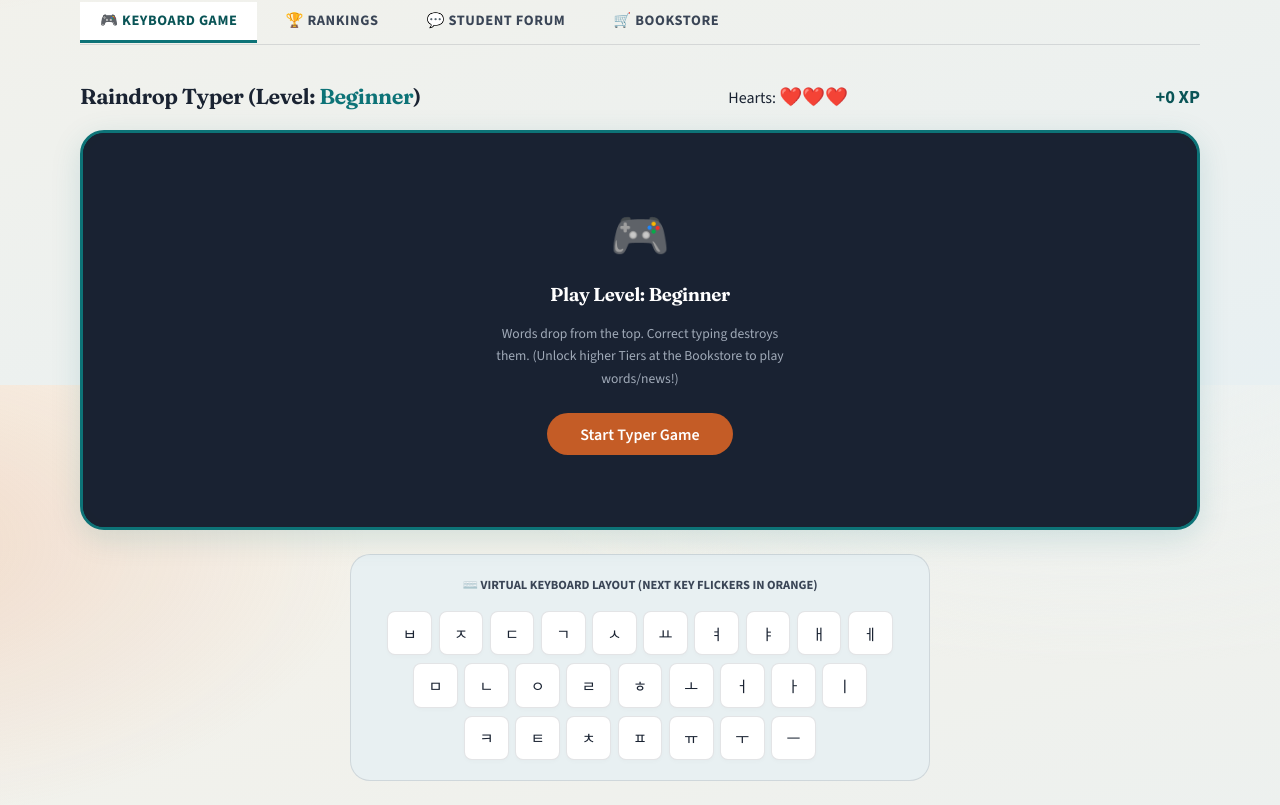
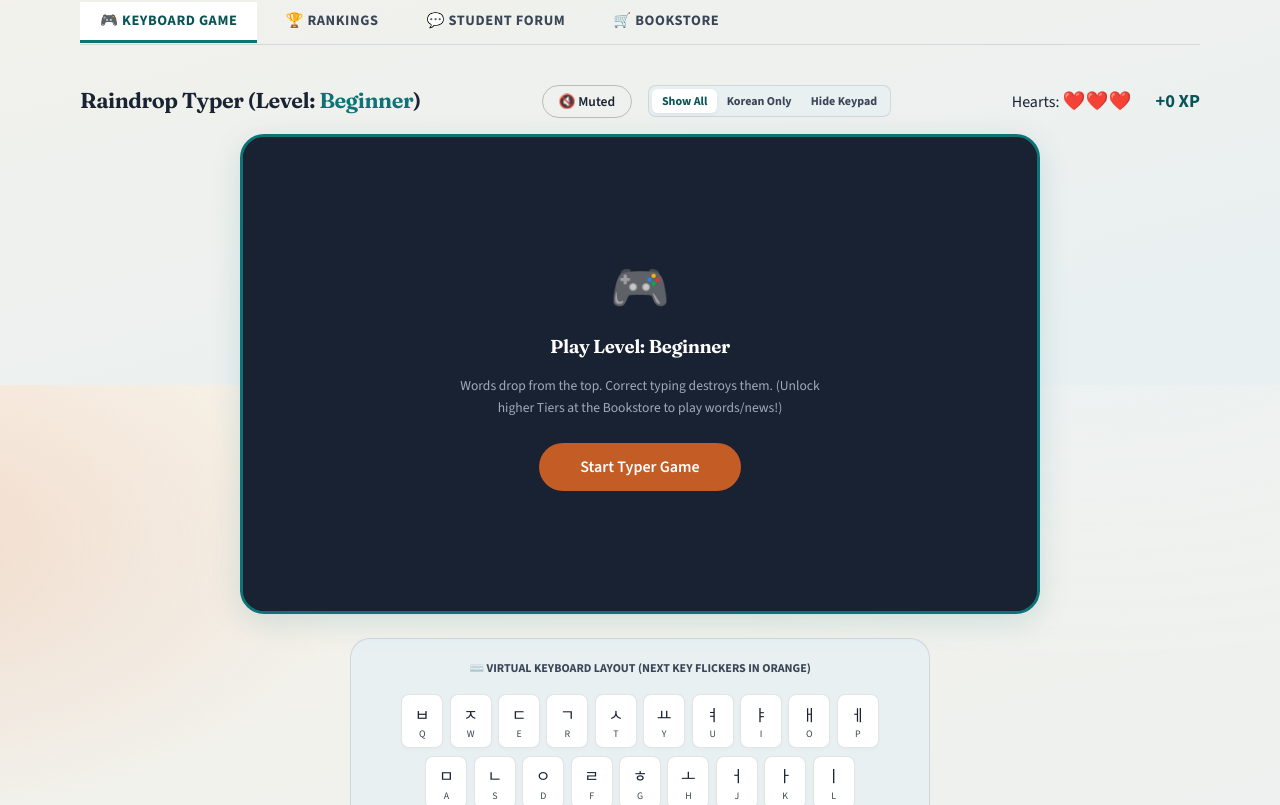
Before and after one commit to leadmeta/malmoa, a React (Vite) app: page /play-hub in a window 1280 px wide. Shown: the part 415-1220 px from the top of the page. Built offline with nearby package versions, Linux system fonts and the light colour scheme.

Commit message:
Feat: Enhance Hangul typing game mechanics (instant evaluation, sinusoid wiggle offset, virtual keyboard mode configs, synthesized oscillator beep audios)

```diff
--- a/src/pages/PlayHubPage.tsx
+++ b/src/pages/PlayHubPage.tsx
@@ -42,6 +42,66 @@ const TYPING_SETS: Record<UserTier, { text: string; translation: string }[]> = {
   ]
 }
 
+// Keyboard key mappings (Hangul to English)
+const KEY_MAP: Record<string, string> = {
+  'ㅂ': 'Q', 'ㅈ': 'W', 'ㄷ': 'E', 'ㄱ': 'R', 'ㅅ': 'T', 'ㅛ': 'Y', 'ㅕ': 'U', 'ㅑ': 'I', 'ㅐ': 'O', 'ㅔ': 'P',
+  'ㅁ': 'A', 'ㄴ': 'S', 'ㅇ': 'D', 'ㄹ': 'F', 'ㅎ': 'G', 'ㅗ': 'H', 'ㅓ': 'J', 'ㅏ': 'K', 'ㅣ': 'L',
+  'ㅋ': 'Z', 'ㅌ': 'X', 'ㅊ': 'C', 'ㅍ': 'V', 'ㅠ': 'B', 'ㅜ': 'N', 'ㅡ': 'M'
+}
+
+// Custom oscillator synthesizer beep effects
+function playSynthSound(type: 'correct' | 'wrong' | 'start' | 'gameover', isMuted: boolean) {
+  if (isMuted) return
+  try {
+    const AudioContext = window.AudioContext || (window as any).webkitAudioContext
+    if (!AudioContext) return
+    const ctx = new AudioContext()
+    const osc = ctx.createOscillator()
+    const gain = ctx.createGain()
+
+    osc.connect(gain)
+    gain.connect(ctx.destination)
+
+    if (type === 'correct') {
+      osc.type = 'sine'
+      osc.frequency.setValueAtTime(523.25, ctx.currentTime) // C5
+      osc.frequency.setValueAtTime(659.25, ctx.currentTime + 0.08) // E5
+      gain.gain.setValueAtTime(0.08, ctx.currentTime)
+      gain.gain.exponentialRampToValueAtTime(0.01, ctx.currentTime + 0.22)
+      osc.start()
+      osc.stop(ctx.currentTime + 0.22)
+    } else if (type === 'wrong') {
+      osc.type = 'sawtooth'
+      osc.frequency.setValueAtTime(160, ctx.currentTime)
+      osc.frequency.setValueAtTime(110, ctx.currentTime + 0.12)
+      gain.gain.setValueAtTime(0.12, ctx.currentTime)
+      gain.gain.exponentialRampToValueAtTime(0.01, ctx.currentTime + 0.28)
+      osc.start()
+      osc.stop(ctx.currentTime + 0.28)
+    } else if (type === 'start') {
+      osc.type = 'triangle'
+      osc.frequency.setValueAtTime(320, ctx.currentTime)
+      osc.frequency.setValueAtTime(480, ctx.currentTime + 0.08)
+      osc.frequency.setValueAtTime(640, ctx.currentTime + 0.16)
+      gain.gain.setValueAtTime(0.08, ctx.currentTime)
+      gain.gain.exponentialRampToValueAtTime(0.01, ctx.currentTime + 0.4)
+      osc.start()
+      osc.stop(ctx.currentTime + 0.4)
+    } else if (type === 'gameover') {
+      osc.type = 'sawtooth'
+      osc.frequency.setValueAtTime(220, ctx.currentTime)
+      osc.frequency.setValueAtTime(140, ctx.currentTime + 0.25)
+      osc.frequency.setValueAtTime(90, ctx.currentTime + 0.5)
+      gain.gain.setValueAtTime(0.15, ctx.currentTime)
+      gain.gain.exponentialRampToValueAtTime(0.01, ctx.currentTime + 0.6)
+      osc.start()
+      osc.stop(ctx.currentTime + 0.6)
+    }
+  } catch {
+    // Ignore audio contexts blocks
+  }
+}
+
 export function PlayHubPage() {
   const [activeTab, setActiveTab] = useState<SubTab>('game')
 
@@ -51,6 +111,12 @@ export function PlayHubPage() {
     xp: 100,
     tier: 'Beginner'
   })
+
+  // Audio mute state
+  const [isMuted, setIsMuted] = useState(true)
+
+  // Virtual keyboard setting: 'all' | 'korean' | 'hide'
+  const [keyboardMode, setKeyboardMode] = useState<'all' | 'korean' | 'hide'>('all')
 
   // Load User profile & setup defaults
   const reloadUserProfile = () => {
@@ -88,9 +154,10 @@ export function PlayHubPage() {
   const [typedInput, setTypedInput] = useState('')
   const [gameScore, setGameScore] = useState(0)
   const [gameLives, setGameLives] = useState(3)
+  const [difficulty, setDifficulty] = useState(1.5) // Velocity multiplier
 
-  const gameLoopRef = useRef<number | null>(null)
   const spawnTimerRef = useRef<number | null>(null)
+  const movementIntervalRef = useRef<number | null>(null)
   const nextWordId = useRef(0)
 
   const startGame = () => {
@@ -99,8 +166,10 @@ export function PlayHubPage() {
     setFallingWords([])
     setGameScore(0)
     setGameLives(3)
+    setDifficulty(1.5)
     setTypedInput('')
     nextWordId.current = 0
+    playSynthSound('start', isMuted)
   }
 
   // Spawn word loop
@@ -109,6 +178,9 @@ export function PlayHubPage() {
       if (spawnTimerRef.current) clearInterval(spawnTimerRef.current)
       return
     }
+
+    // Dynamic spawn interval based on tier
+    const intervalTime = userProfile.tier === 'Advanced' ? 3500 : 2200
 
     spawnTimerRef.current = window.setInterval(() => {
       const wordPool = TYPING_SETS[userProfile.tier]
@@ -122,40 +194,42 @@ export function PlayHubPage() {
         y: 0
       }
       setFallingWords((prev) => [...prev, newWord])
-    }, 2500)
+    }, intervalTime)
 
     return () => {
       if (spawnTimerRef.current) clearInterval(spawnTimerRef.current)
     }
   }, [gamePlaying, gameOver, userProfile.tier])
 
-  // Tracing animation loop
+  // Movement Physics (Top coordinates update every 35ms using setInterval to prevent closure locks)
   useEffect(() => {
     if (!gamePlaying || gameOver) {
-      if (gameLoopRef.current) cancelAnimationFrame(gameLoopRef.current)
+      if (movementIntervalRef.current) clearInterval(movementIntervalRef.current)
       return
     }
 
-    const moveDown = () => {
-      let lostLife = false
+    movementIntervalRef.current = window.setInterval(() => {
+      let lifeLost = false
 
       setFallingWords((prev) => {
         const next = prev.map((w) => ({
           ...w,
-          y: w.y + 1.2 // Falling speed
+          y: w.y + (difficulty * 0.8) // Falling step height
         })).filter((w) => {
-          if (w.y >= 380) {
-            lostLife = true
+          if (w.y >= 450) { // Screen height bound is 500px now
+            lifeLost = true
             return false
           }
           return true
         })
 
-        if (lostLife) {
+        if (lifeLost) {
+          playSynthSound('wrong', isMuted)
           setGameLives((l) => {
             if (l <= 1) {
               setGameOver(true)
               setGamePlaying(false)
+              playSynthSound('gameover', isMuted)
               return 0
             }
             return l - 1
@@ -164,28 +238,61 @@ export function PlayHubPage() {
 
         return next
       })
+    }, 35)
 
-      gameLoopRef.current = requestAnimationFrame(moveDown)
+    return () => {
+      if (movementIntervalRef.current) clearInterval(movementIntervalRef.current)
+    }
+  }, [gamePlaying, gameOver, difficulty, isMuted])
+
+  // Synchronize difficulty to score
+  useEffect(() => {
+    const nextDiff = 1.5 + Math.floor(gameScore / 80) * 0.4
+    setDifficulty(Math.min(nextDiff, 4.0))
+  }, [gameScore])
+
+  // Handle typing evaluation with granular layout constraints
+  const handleTypingChange = (val: string) => {
+    setTypedInput(val)
+    const trimmed = val.trim()
+
+    // 1. Single character or consonant/vowel (Instant blast, no Enter)
+    if (trimmed.length === 1) {
+      const matchIdx = fallingWords.findIndex((w) => w.text === trimmed)
+      if (matchIdx !== -1) {
+        setGameScore((s) => s + 10)
+        setFallingWords((prev) => prev.filter((_, idx) => idx !== matchIdx))
+        setTypedInput('')
+        playSynthSound('correct', isMuted)
+      }
+    }
+    // 2. 2-character word: check if space is entered
+    else if (val.endsWith(' ')) {
+      const matchIdx = fallingWords.findIndex((w) => w.text === trimmed)
+      if (matchIdx !== -1) {
+        setGameScore((s) => s + 10)
+        setFallingWords((prev) => prev.filter((_, idx) => idx !== matchIdx))
+        setTypedInput('')
+        playSynthSound('correct', isMuted)
+      }
+    }
   }
 
-    gameLoopRef.current = requestAnimationFrame(moveDown)
-
-    return () => {
-      if (gameLoopRef.current) cancelAnimationFrame(gameLoopRef.current)
-    }
-  }, [gamePlaying, gameOver])
-
+  // Handle traditional submit (Enter key)
   const submitTypingWord = (e: React.FormEvent) => {
     e.preventDefault()
     if (!gamePlaying || gameOver) return
 
     const trimmed = typedInput.trim()
-    const targetIdx = fallingWords.findIndex((w) => w.text === trimmed)
+    const matchIdx = fallingWords.findIndex((w) => w.text === trimmed)
 
-    if (targetIdx !== -1) {
+    if (matchIdx !== -1) {
       setGameScore((s) => s + 10)
-      setFallingWords((prev) => prev.filter((_, idx) => idx !== targetIdx))
+      setFallingWords((prev) => prev.filter((_, idx) => idx !== matchIdx))
       setTypedInput('')
+      playSynthSound('correct', isMuted)
+    } else {
+      playSynthSound('wrong', isMuted)
     }
   }
 
@@ -380,38 +487,86 @@ export function PlayHubPage() {
       {/* --- SUB-TAB 1: TYPING GAME --- */}
       {activeTab === 'game' && (
         <div style={{ animation: 'rise 0.4s ease both' }}>
-          <div style={{ display: 'flex', justifyContent: 'space-between', alignItems: 'center', marginBottom: '1.25rem' }}>
+          <div style={{ display: 'flex', justifyContent: 'space-between', alignItems: 'center', marginBottom: '1rem', flexWrap: 'wrap', gap: '1rem' }}>
             <h3 style={{ margin: 0, fontFamily: 'var(--font-display)', fontSize: '1.35rem' }}>
               Raindrop Typer (Level: <span style={{ color: 'var(--teal)' }}>{userProfile.tier}</span>)
             </h3>
+
+            {/* Audio & Keyboard Control Dashboard */}
+            <div style={{ display: 'flex', gap: '1rem', alignItems: 'center', flexWrap: 'wrap' }}>
+              {/* Sound Toggle */}
+              <button
+                type="button"
+                className="btn btn-secondary"
+                style={{ padding: '0.4rem 1rem', fontSize: '0.85rem', display: 'flex', alignItems: 'center', gap: '0.4rem' }}
+                onClick={() => setIsMuted((m) => !m)}
+              >
+                <span>{isMuted ? '🔇 Muted' : '🔊 Sound ON'}</span>
+              </button>
+
+              {/* Keyboard Mode Selector */}
+              <div style={{ display: 'flex', background: 'var(--paper-cool)', padding: '0.2rem', borderRadius: '8px', border: '1px solid var(--line)' }}>
+                {(['all', 'korean', 'hide'] as const).map((mode) => (
+                  <button
+                    key={mode}
+                    type="button"
+                    onClick={() => setKeyboardMode(mode)}
+                    style={{
+                      padding: '0.25rem 0.6rem',
+                      fontSize: '0.75rem',
+                      fontWeight: 'bold',
+                      border: 'none',
+                      borderRadius: '6px',
+                      background: keyboardMode === mode ? 'white' : 'transparent',
+                      color: keyboardMode === mode ? 'var(--teal-deep)' : 'var(--ink-soft)',
+                      cursor: 'pointer',
+                      boxShadow: keyboardMode === mode ? '0 2px 5px rgba(0,0,0,0.05)' : 'none',
+                      transition: 'all 0.15s ease'
+                    }}
+                  >
+                    {mode === 'all' && 'Show All'}
+                    {mode === 'korean' && 'Korean Only'}
+                    {mode === 'hide' && 'Hide Keypad'}
+                  </button>
+                ))}
+              </div>
+            </div>
+
+            <div style={{ display: 'flex', gap: '1.5rem', alignItems: 'center' }}>
               <div>
                 Hearts: <span style={{ color: 'var(--ember)', fontSize: '1.15rem' }}>{'❤️'.repeat(gameLives) || '💀'}</span>
               </div>
               <strong style={{ fontSize: '1.15rem', color: 'var(--teal-deep)' }}>+{gameScore} XP</strong>
             </div>
+          </div>
 
-          {/* Game Canvas Arena */}
-          <div className="game-arena">
+          {/* Game Canvas Arena - Enlarged for Desktop layout */}
+          <div className="game-arena" style={{ maxWidth: '800px', height: '480px', margin: '0 auto' }}>
             {!gamePlaying && !gameOver && (
               <div style={{ position: 'absolute', inset: 0, display: 'flex', flexDirection: 'column', alignItems: 'center', justifyContent: 'center', background: 'rgba(26, 35, 50, 0.96)', color: 'white', gap: '1rem', padding: '1.5rem', textAlign: 'center' }}>
                 <span style={{ fontSize: '3rem' }}>🎮</span>
                 <h3 style={{ color: 'white', margin: 0 }}>Play Level: {userProfile.tier}</h3>
-                <p style={{ color: '#a0aab8', fontSize: '0.85rem', maxWidth: '300px', margin: 0 }}>
+                <p style={{ color: '#a0aab8', fontSize: '0.85rem', maxWidth: '380px', margin: 0 }}>
                   Words drop from the top. Correct typing destroys them.
                   (Unlock higher Tiers at the Bookstore to play words/news!)
                 </p>
-                <button type="button" className="btn btn-ember btn-pulse" style={{ padding: '0.6rem 2rem', marginTop: '0.5rem' }} onClick={startGame}>
+                <button type="button" className="btn btn-ember btn-pulse" style={{ padding: '0.8rem 2.5rem', marginTop: '0.5rem' }} onClick={startGame}>
                   Start Typer Game
                 </button>
               </div>
             )}
 
-            {gamePlaying && fallingWords.map((w) => (
+            {gamePlaying && fallingWords.map((w) => {
+              // Sinusoidal trajectory wiggle based on Y height and difficulty level
+              const shakeOffsetX = Math.sin(w.y / 25) * (difficulty * 2.2)
+              const clampedX = Math.max(8, Math.min(92, w.x + shakeOffsetX))
+
+              return (
                 <div
                   key={w.id}
                   className="falling-word"
                   style={{
-                  left: `${w.x}%`,
+                    left: `${clampedX}%`,
                     top: `${w.y}px`
                   }}
                 >
@@ -420,7 +575,8 @@ export function PlayHubPage() {
                     {w.translation}
                   </span>
                 </div>
-            ))}
+              )
+            })}
 
             {gameOver && (
               <div style={{ position: 'absolute', inset: 0, display: 'flex', flexDirection: 'column', alignItems: 'center', justifyContent: 'center', background: 'rgba(26, 35, 50, 0.98)', color: 'white', gap: '1rem', padding: '1.5rem', textAlign: 'center' }}>
@@ -441,42 +597,87 @@ export function PlayHubPage() {
 
           {/* Typing Form Controls */}
           {gamePlaying && (
-            <form onSubmit={submitTypingWord} className="game-input-container">
+            <form onSubmit={submitTypingWord} className="game-input-container" style={{ margin: '1.5rem auto' }}>
               <input
                 type="text"
                 className="game-input"
-                placeholder="Type spelling here..."
+                placeholder={
+                  userProfile.tier === 'Beginner'
+                    ? "Type 1 char (instant blow)..."
+                    : "Type word + [Space] or [Enter]..."
+                }
                 value={typedInput}
-                onChange={(e) => setTypedInput(e.target.value)}
+                onChange={(e) => handleTypingChange(e.target.value)}
                 autoFocus
               />
-              <button type="submit" className="btn btn-primary" style={{ padding: '0.6rem 1.5rem' }}>
+              <button type="submit" className="btn btn-primary" style={{ padding: '0.8rem 2rem' }}>
                 Submit
               </button>
             </form>
           )}
 
           {/* On-Screen Virtual Keyboard Guide */}
-          <div className="virtual-keyboard">
-            <p style={{ margin: '0 0 0.5rem 0', fontSize: '0.78rem', color: 'var(--ink-soft)', textAlign: 'center', fontWeight: 'bold' }}>
+          {keyboardMode !== 'hide' && (
+            <div className="virtual-keyboard" style={{ marginTop: '1.5rem' }}>
+              <p style={{ margin: '0 0 0.5rem 0', fontSize: '0.75rem', color: 'var(--ink-soft)', textAlign: 'center', fontWeight: 'bold' }}>
                 ⌨️ VIRTUAL KEYBOARD LAYOUT (NEXT KEY FLICKERS IN ORANGE)
               </p>
+
+              {/* Row 1 */}
               <div className="keyboard-row">
                 {['ㅂ', 'ㅈ', 'ㄷ', 'ㄱ', 'ㅅ', 'ㅛ', 'ㅕ', 'ㅑ', 'ㅐ', 'ㅔ'].map((k) => (
-                <div key={k} className={`keyboard-key ${nextChar === k ? 'highlight-next' : ''}`}>{k}</div>
+                  <div
+                    key={k}
+                    className={`keyboard-key ${nextChar === k ? 'highlight-next' : ''}`}
+                    style={{ display: 'flex', flexDirection: 'column', alignItems: 'center', minWidth: '42px', padding: '0.4rem 0.5rem' }}
+                  >
+                    <span style={{ fontSize: '1rem' }}>{k}</span>
+                    {keyboardMode === 'all' && (
+                      <span style={{ fontSize: '0.62rem', color: 'var(--ink-soft)', fontWeight: 'normal', marginTop: '0.1rem' }}>
+                        {KEY_MAP[k] || ''}
+                      </span>
+                    )}
+                  </div>
                 ))}
               </div>
+
+              {/* Row 2 */}
               <div className="keyboard-row">
                 {['ㅁ', 'ㄴ', 'ㅇ', 'ㄹ', 'ㅎ', 'ㅗ', 'ㅓ', 'ㅏ', 'ㅣ'].map((k) => (
-                <div key={k} className={`keyboard-key ${nextChar === k ? 'highlight-next' : ''}`}>{k}</div>
+                  <div
+                    key={k}
+                    className={`keyboard-key ${nextChar === k ? 'highlight-next' : ''}`}
+                    style={{ display: 'flex', flexDirection: 'column', alignItems: 'center', minWidth: '42px', padding: '0.4rem 0.5rem' }}
+                  >
+                    <span style={{ fontSize: '1rem' }}>{k}</span>
+                    {keyboardMode === 'all' && (
+                      <span style={{ fontSize: '0.62rem', color: 'var(--ink-soft)', fontWeight: 'normal', marginTop: '0.1rem' }}>
+                        {KEY_MAP[k] || ''}
+                      </span>
+                    )}
+                  </div>
                 ))}
               </div>
+
+              {/* Row 3 */}
               <div className="keyboard-row">
                 {['ㅋ', 'ㅌ', 'ㅊ', 'ㅍ', 'ㅠ', 'ㅜ', 'ㅡ'].map((k) => (
-                <div key={k} className={`keyboard-key ${nextChar === k ? 'highlight-next' : ''}`}>{k}</div>
+                  <div
+                    key={k}
+                    className={`keyboard-key ${nextChar === k ? 'highlight-next' : ''}`}
+                    style={{ display: 'flex', flexDirection: 'column', alignItems: 'center', minWidth: '42px', padding: '0.4rem 0.5rem' }}
+                  >
+                    <span style={{ fontSize: '1rem' }}>{k}</span>
+                    {keyboardMode === 'all' && (
+                      <span style={{ fontSize: '0.62rem', color: 'var(--ink-soft)', fontWeight: 'normal', marginTop: '0.1rem' }}>
+                        {KEY_MAP[k] || ''}
+                      </span>
+                    )}
+                  </div>
                 ))}
               </div>
             </div>
+          )}
         </div>
       )}
 
```
Lines whose indentation alone changed are shown as unchanged.
